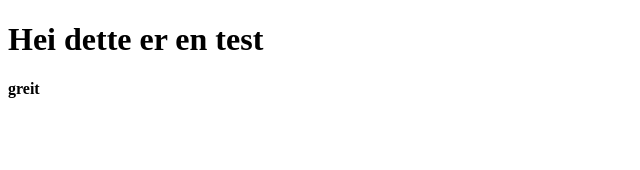
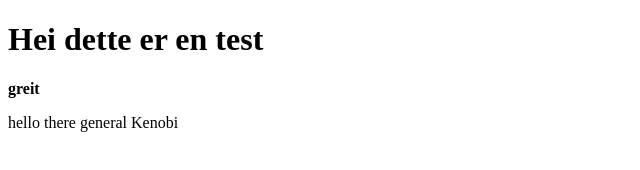
Before and after one commit to FredericBendixen/test, a plain HTML site: page index.html in a window 1280 px wide. Shown: the whole page, without its empty margins (0-640 px from the left). Drawn offline with Linux system fonts and the light colour scheme.

Commit message:
test branch 2

```diff
--- a/index.html
+++ b/index.html
@@ -8,5 +8,6 @@
 <body>
     <h1>Hei dette er en test</h1>
     <b>greit</b>
+    <p>hello there general Kenobi</p>
 </body>
 </html>
```
